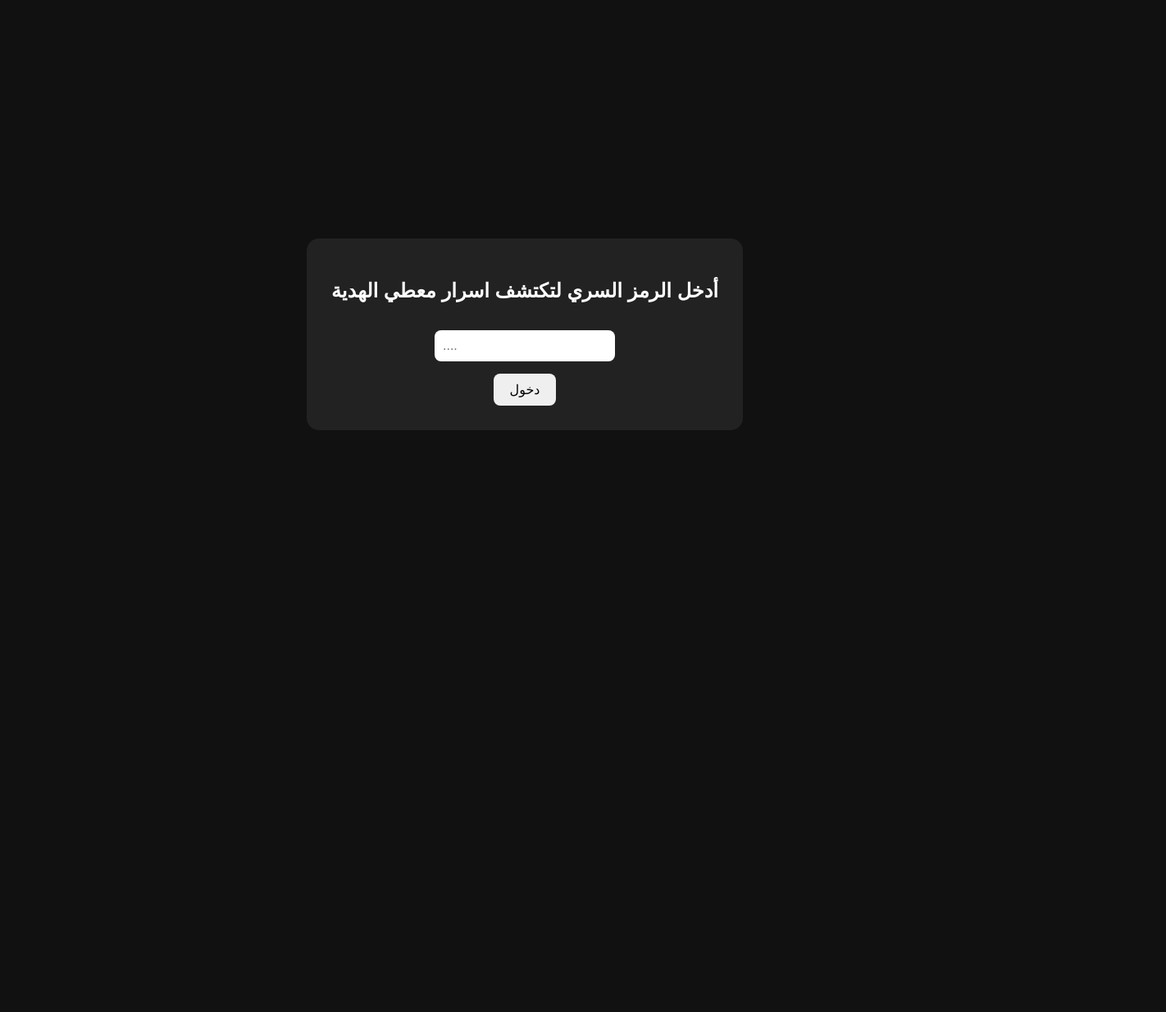
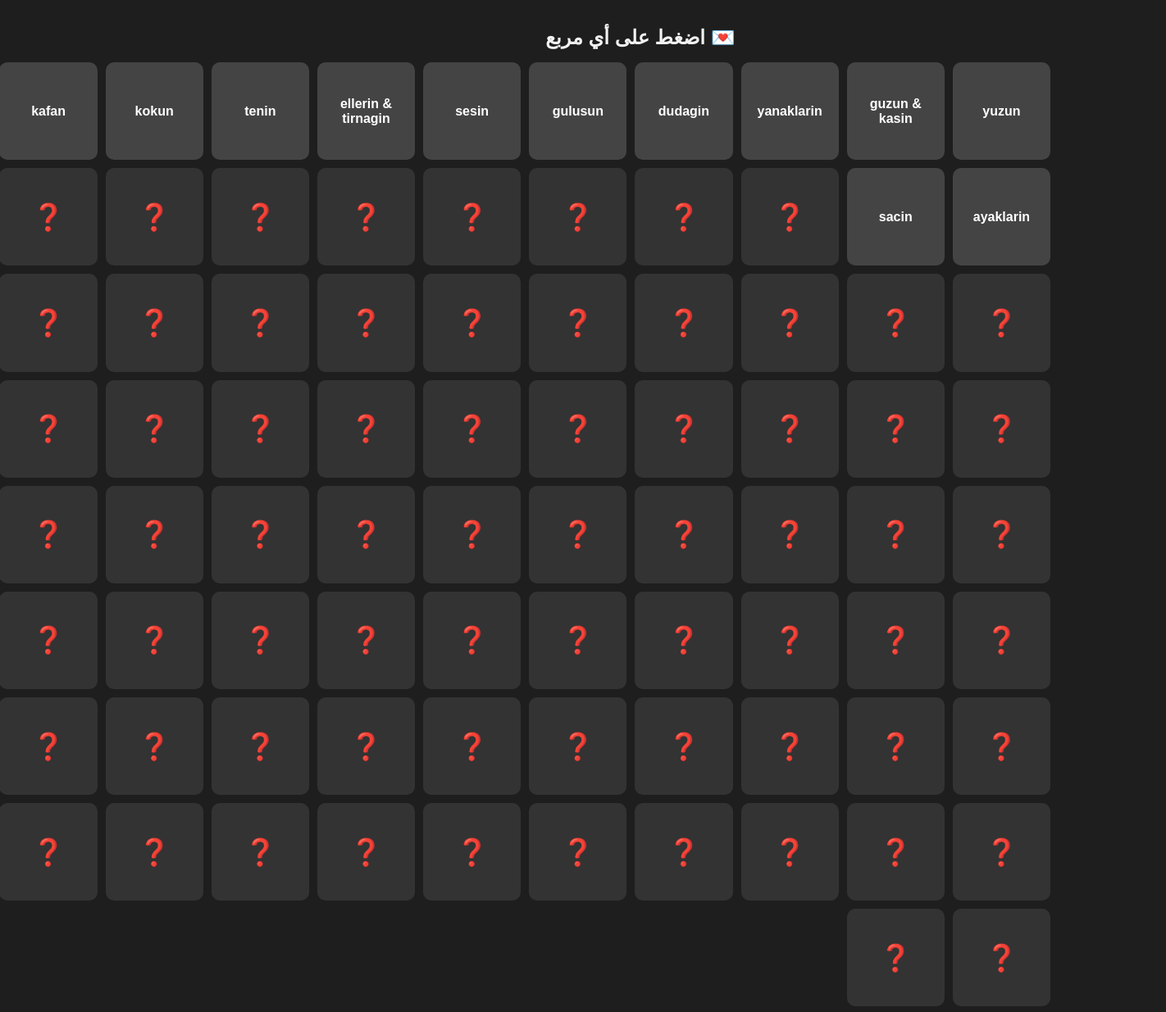
Before and after one commit to Abdoo57/Birazcik_icim, a plain HTML site: page index.html in a window 1280 px wide. Shown: the whole page at 82% size, 1422 px wide, since content can reach past the window. Before the commit the page ends 816 px from the top, so only its background shows below. Drawn offline with Linux system fonts and the light colour scheme.

Commit message:
Add files via upload

```diff
--- a/index.html
+++ b/index.html
@@ -1,61 +1,98 @@
 
 <!DOCTYPE html>
-<html lang="ar">
+<html lang="ar" dir="rtl">
 <head>
-  <meta charset="UTF-8" />
-  <meta name="viewport" content="width=device-width, initial-scale=1.0"/>
-  <title>خاصة هدية</title>
-  <style>
-    body {
-      background: #111;
-      color: white;
-      display: flex;
-      justify-content: center;
-      align-items: center;
-      height: 100vh;
-      font-family: sans-serif;
-    }
-    .box {
-      background: #222;
-      padding: 30px;
-      border-radius: 15px;
-      text-align: center;
-    }
-    input {
-      padding: 10px;
-      font-size: 16px;
-      width: 200px;
-      margin-top: 15px;
-      border-radius: 8px;
-      border: none;
-    }
-    button {
-      margin-top: 15px;
-      padding: 10px 20px;
-      font-size: 16px;
-      border: none;
-      border-radius: 8px;
-      cursor: pointer;
-    }
-  </style>
+    <meta charset="UTF-8">
+    <meta name="viewport" content="width=device-width, initial-scale=1.0">
+    <title>هدية خاصة</title>
+    <link rel="stylesheet" href="style.css">
 </head>
 <body>
-  <div class="box">
-    <h2>أدخل الرمز السري لتكتشف اسرار معطي الهدية</h2>
-    <input type="password" id="pass" placeholder="....">
-    <br>
-    <button onclick="check()">دخول</button>
-  </div>
+    <h1>💌 اضغط على أي مربع</h1>
+    <div class="grid">
+        <a href="page1.html">yuzun</a>
+<a href="page2.html">guzun & kasin</a>
+<a href="page3.html">yanaklarin</a>
+<a href="page4.html">dudagin</a>
+<a href="page5.html">gulusun</a>
+<a href="page6.html">sesin</a>
+<a href="page7.html">ellerin & tirnagin</a>
+<a href="page8.html">tenin</a>
+<a href="page9.html">kokun</a>
+<a href="page10.html">kafan</a>
+<a href="page11.html">ayaklarin</a>
+<a href="page12.html">sacin</a>
+<div class="disabled">❓</div>
+<div class="disabled">❓</div>
+<div class="disabled">❓</div>
+<div class="disabled">❓</div>
+<div class="disabled">❓</div>
+<div class="disabled">❓</div>
+<div class="disabled">❓</div>
+<div class="disabled">❓</div>
+<div class="disabled">❓</div>
+<div class="disabled">❓</div>
+<div class="disabled">❓</div>
+<div class="disabled">❓</div>
+<div class="disabled">❓</div>
+<div class="disabled">❓</div>
+<div class="disabled">❓</div>
+<div class="disabled">❓</div>
+<div class="disabled">❓</div>
+<div class="disabled">❓</div>
+<div class="disabled">❓</div>
+<div class="disabled">❓</div>
+<div class="disabled">❓</div>
+<div class="disabled">❓</div>
+<div class="disabled">❓</div>
+<div class="disabled">❓</div>
+<div class="disabled">❓</div>
+<div class="disabled">❓</div>
+<div class="disabled">❓</div>
+<div class="disabled">❓</div>
+<div class="disabled">❓</div>
+<div class="disabled">❓</div>
+<div class="disabled">❓</div>
+<div class="disabled">❓</div>
+<div class="disabled">❓</div>
+<div class="disabled">❓</div>
+<div class="disabled">❓</div>
+<div class="disabled">❓</div>
+<div class="disabled">❓</div>
+<div class="disabled">❓</div>
+<div class="disabled">❓</div>
+<div class="disabled">❓</div>
+<div class="disabled">❓</div>
+<div class="disabled">❓</div>
+<div class="disabled">❓</div>
+<div class="disabled">❓</div>
+<div class="disabled">❓</div>
+<div class="disabled">❓</div>
+<div class="disabled">❓</div>
+<div class="disabled">❓</div>
+<div class="disabled">❓</div>
+<div class="disabled">❓</div>
+<div class="disabled">❓</div>
+<div class="disabled">❓</div>
+<div class="disabled">❓</div>
+<div class="disabled">❓</div>
+<div class="disabled">❓</div>
+<div class="disabled">❓</div>
+<div class="disabled">❓</div>
+<div class="disabled">❓</div>
+<div class="disabled">❓</div>
+<div class="disabled">❓</div>
+<div class="disabled">❓</div>
+<div class="disabled">❓</div>
+<div class="disabled">❓</div>
+<div class="disabled">❓</div>
+<div class="disabled">❓</div>
+<div class="disabled">❓</div>
+<div class="disabled">❓</div>
+<div class="disabled">❓</div>
+<div class="disabled">❓</div>
+<div class="disabled">❓</div>
 
-  <script>
-    function check() {
-      const p = document.getElementById('pass').value;
-      if (p === '5757') {
-        window.location.href = 'index2.html';
-      } else {
-        alert('الرمز غير صحيح');
-      }
-    }
-  </script>
+    </div>
 </body>
 </html>
--- a/style.css
+++ b/style.css
@@ -1 +1,56 @@
-body { font-family: Arial; }
+
+body {
+    background-color: #1e1e1e;
+    color: #f2f2f2;
+    font-family: 'Arial', sans-serif;
+    text-align: center;
+    margin: 0;
+    padding: 1rem;
+}
+h1 {
+    margin-bottom: 1rem;
+    font-size: 1.5rem;
+}
+.grid {
+    display: grid;
+    grid-template-columns: repeat(10, 1fr);
+    gap: 10px;
+    max-width: 1000px;
+    margin: auto;
+}
+.grid a, .grid div {
+    display: flex;
+    justify-content: center;
+    align-items: center;
+    background-color: #444;
+    border-radius: 10px;
+    padding: 20px;
+    aspect-ratio: 1 / 1;
+    text-decoration: none;
+    color: white;
+    font-weight: bold;
+    font-size: 1rem;
+    transition: 0.3s;
+}
+.grid a:hover {
+    background-color: #666;
+}
+.grid .disabled {
+    font-size: 2rem;
+    background-color: #333;
+    cursor: default;
+}
+.text-page {
+    padding: 2rem;
+    max-width: 700px;
+    margin: auto;
+}
+.back {
+    margin-top: 2rem;
+    display: inline-block;
+    padding: 10px 20px;
+    background-color: #eee;
+    color: #111;
+    border-radius: 5px;
+    text-decoration: none;
+}
```
Also changed, not shown: page1.html (added, +7 -0 lines), page10.html (added, +7 -0 lines), page11.html (added, +7 -0 lines), page12.html (added, +7 -0 lines), page2.html (added, +7 -0 lines), page3.html (added, +7 -0 lines), page4.html (added, +7 -0 lines), page5.html (added, +7 -0 lines), page6.html (added, +7 -0 lines), page7.html (added, +7 -0 lines), page8.html (added, +7 -0 lines), page9.html (added, +7 -0 lines).
